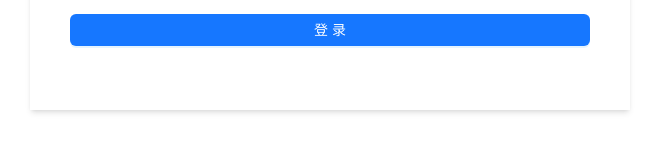
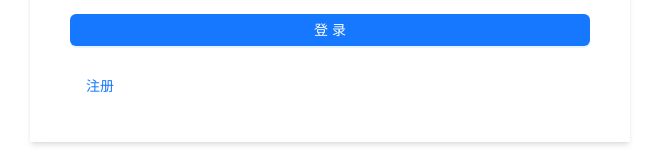
Before and after one commit to qdsj/auth-web, a React (Vite) app: page /authqdsj/login in a window 1280 px wide. Shown: the part 390-550 px from the top of the page, without its empty margins (310-969 px from the left). Built offline with nearby package versions, Linux system fonts and the light colour scheme.

Commit message:
update page, add two link button

```diff
--- a/src/pages/Login/index.tsx
+++ b/src/pages/Login/index.tsx
@@ -12,6 +12,8 @@ export default function Login() {
 			const isSucceed = await login(username, password);
 			if (isSucceed) {
 				message.success("登录成功");
+			} else {
+				message.error("登录失败");
 			}
 		} catch (error) {
 			message.error(error as string);
@@ -19,7 +21,6 @@ export default function Login() {
 	};
 
 	const onFinish = (values: FieldType) => {
-		console.log(values);
 		loginClick(values.username, values.password);
 	};
 
@@ -58,6 +59,15 @@ export default function Login() {
 								登录
 							</Button>
 						</Form.Item>
+						<div>
+							<Button
+								type='link'
+								onClick={() => {
+									window.location.href = "register";
+								}}>
+								注册
+							</Button>
+						</div>
 					</Form>
 				</div>
 			</div>
--- a/src/pages/Register/index.tsx
+++ b/src/pages/Register/index.tsx
@@ -68,6 +68,15 @@ export default function Register() {
 									注册
 								</Button>
 							</Form.Item>
+							<div>
+								<Button
+									type='link'
+									onClick={() => {
+										window.location.href = "login";
+									}}>
+									已有账号？去登录
+								</Button>
+							</div>
 						</Form>
 					</div>
 				</Spin>
```
